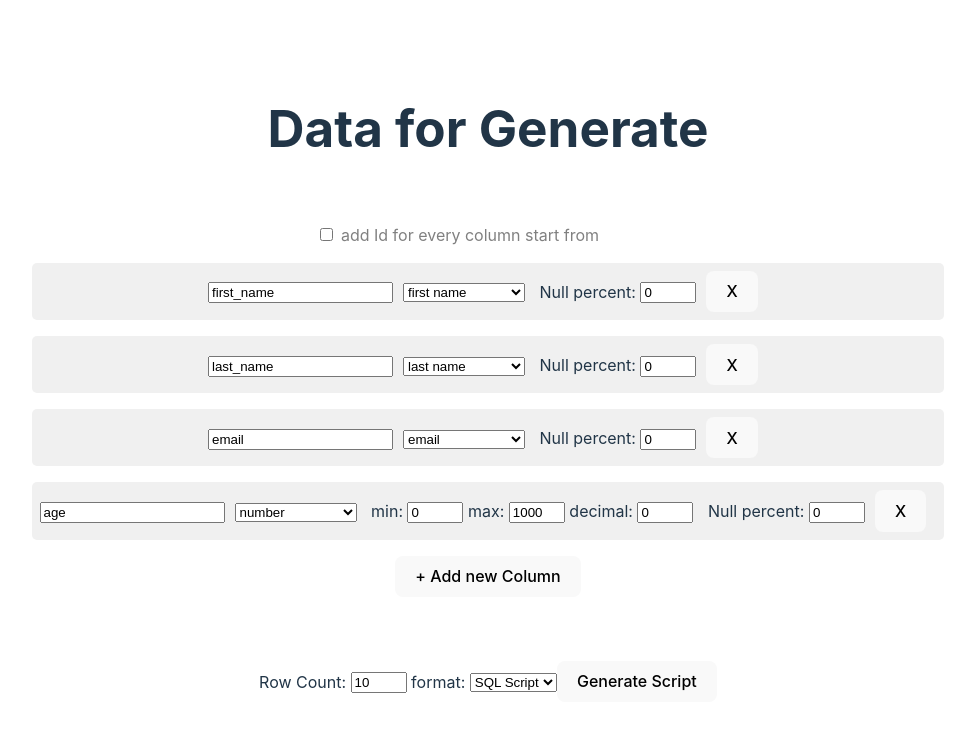
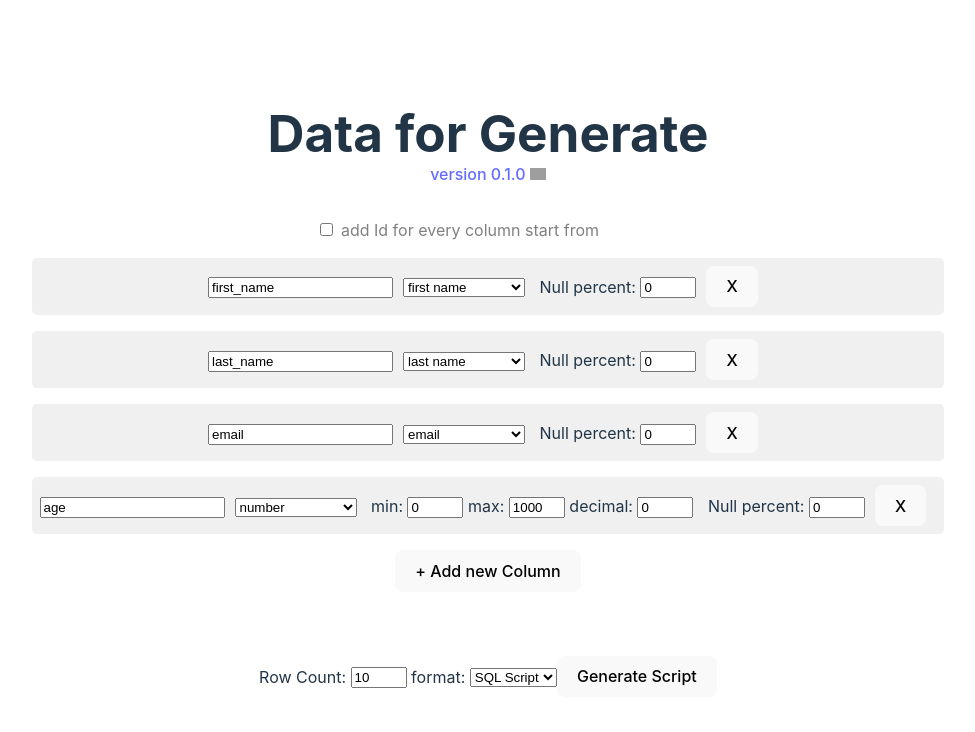
Before and after one commit to mohsen12999/mock-data-generator, a Vue app: page / in a window 1280 px wide. Shown: the top 732 px of the page, without its empty margins (152-1127 px from the left). Built offline with nearby package versions, Linux system fonts and the light colour scheme; grey boxes are pictures that could not be loaded.

Commit message:
add version to the app

```diff
--- a/package.json
+++ b/package.json
@@ -1,7 +1,7 @@
 {
   "name": "generate-mock-data",
   "private": true,
-  "version": "0.0.0",
+  "version": "0.1.0",
   "type": "module",
   "scripts": {
     "dev": "vite",
--- a/src/App.vue
+++ b/src/App.vue
@@ -1,12 +1,30 @@
 <script setup lang="ts">
-  import DataCard from './components/DataCard.vue'
+import DataCard from "./components/DataCard.vue";
+import { version } from "../package.json"; // Import version from package.json
 </script>
 
 <template>
   <div>
-    <h1>Data for Generate</h1>
+    <h1 id="main_title">Data for Generate</h1>
+    <span>
+      <a href="http://github.com/mohsen1299/generate-mock-data">
+      version {{ version }}
+        <img
+          src="https://github.githubassets.com/images/modules/logos_page/GitHub-Mark.png"
+          alt="GitHub"
+          id="github-logo"
+        />
+      </a>
+    </span>
   </div>
   <DataCard />
 </template>
 
-<style scoped></style>
+<style scoped>
+#main_title {
+  margin-bottom: auto;
+}
+#github-logo {
+  width: 1rem;
+}
+</style>
```
